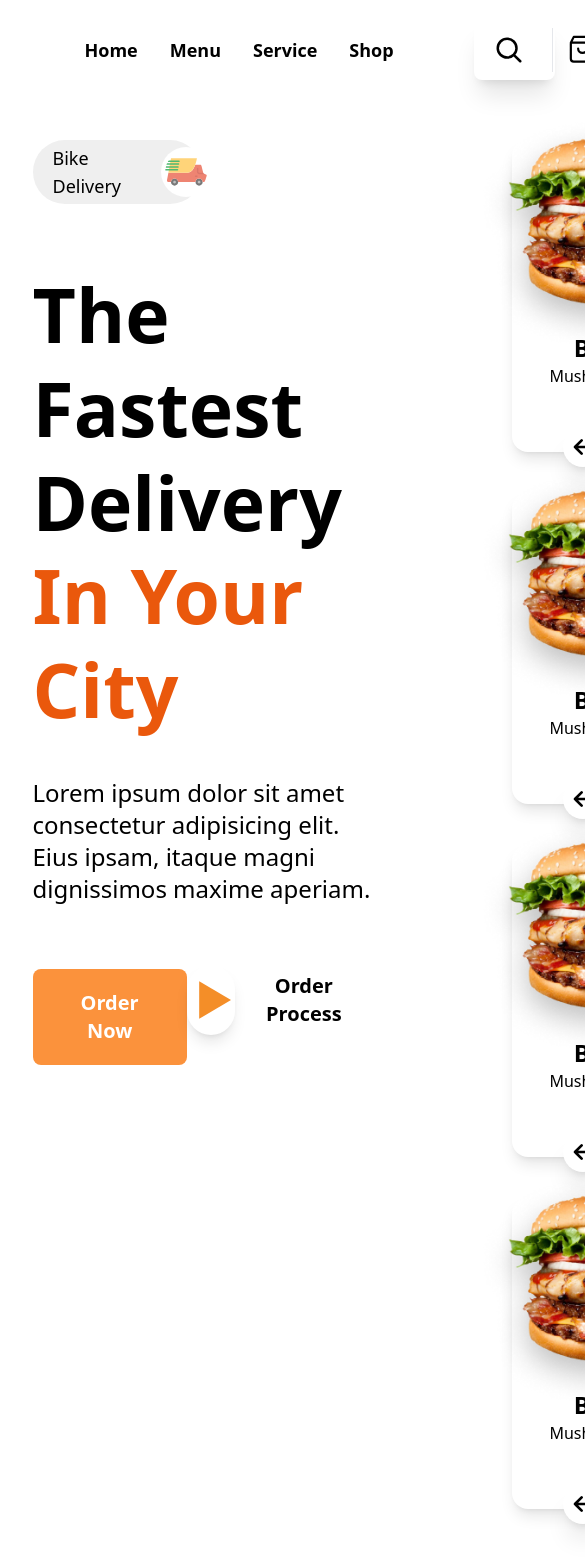
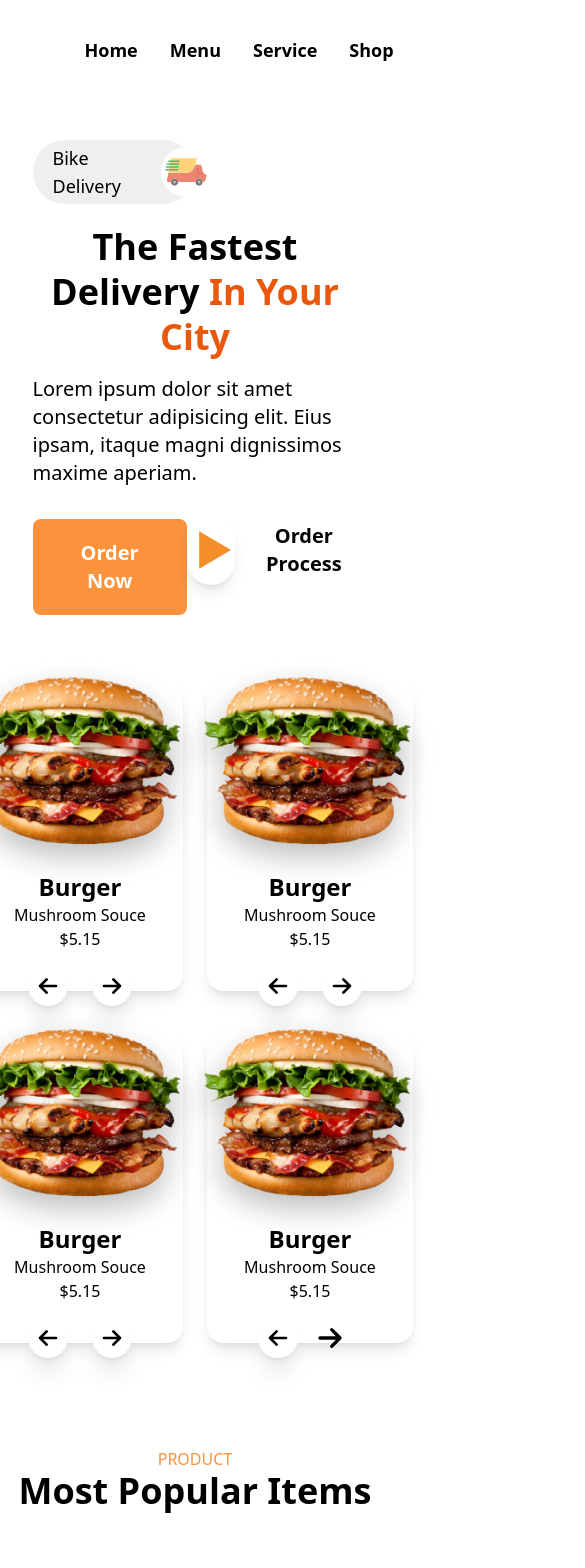
Before and after one commit to iiianous/angular-ts-food, an Angular app: page / in a window 390 px wide. Shown: the top 1568 px of the page, 585 px wide, since content can reach past the window. Built offline with nearby package versions, Linux system fonts and the light colour scheme; what angular-svg-icon would draw is missing.

Commit message:
refactor: make logo a component

```diff
--- a/src/app/app.module.ts
+++ b/src/app/app.module.ts
@@ -13,6 +13,7 @@ import { FooterComponent } from './footer/footer.component';
 import { SearchComponent } from './shared/components/search/search/search.component';
 import { TestimonialComponent } from './testimonial/testimonial.component';
 import { SubscribeComponent } from './subscribe/subscribe.component';
+import { LogoComponent } from './shared/components/logo/logo.component';
 
 @NgModule({
   declarations: [
@@ -24,7 +25,8 @@ import { SubscribeComponent } from './subscribe/subscribe.component';
     FooterComponent,
     SearchComponent,
     TestimonialComponent,
-    SubscribeComponent
+    SubscribeComponent,
+    LogoComponent
   ],
   imports: [
     BrowserModule,
--- a/src/app/footer/footer.component.html
+++ b/src/app/footer/footer.component.html
@@ -1,34 +1,32 @@
-<section class="w-full bg-white py-16 text-center mt-24 bg-[#efefef]">
+<section
+  class="w-full bg-white py-24 text-center mt-24 bg-[#efefef] text-slate-400"
+>
   <div class="w-10/12 mx-auto flex h-full text-left">
-    <div class="flex-1 mr-24">
-      <a href="#">
-        <img
-          class="p-2 relative w-[145px] mb-4"
-          src="./assets/food-logo.png"
-          alt="Food Logo"
-        />
-      </a>
-      <p>Lorem ipsum dolor sit amet, consectetur adipisicing elit.</p>
+    <div class="flex-1 lg:ml-0 mx-8">
+      <app-logo></app-logo>
+      <p class="mt-4">
+        Lorem ipsum dolor sit amet, consectetur adipisicing elit.
+      </p>
     </div>
-    <div class="flex-1">
-      <h3 class="text-2xl mb-4 font-bold">Opening Restaurant</h3>
+    <div class="flex-1 mx-8">
+      <h3 class="text-2xl mb-6 font-bold text-black">Opening Restaurant</h3>
       <p>Sat-Wed 09:00am - 10:00pm</p>
       <p>Sat-Wed 09:00am - 10:00pm</p>
       <p>Sat-Wed 09:00am - 10:00pm</p>
     </div>
-    <div class="flex-1">
-      <h3 class="text-2xl mb-4 font-bold">User Link</h3>
+    <div class="flex-1 mx-8">
+      <h3 class="text-2xl mb-6 font-bold text-black">User Link</h3>
       <p>About Us</p>
       <p>Contact Us</p>
       <p>Order Delivery</p>
       <p>Payment and Tax</p>
       <p>Terms of Service</p>
     </div>
-    <div class="flex-1">
-      <h3 class="text-2xl mb-4 font-bold">Contact Us</h3>
-      <p>Sat-Wed 09:00am - 10:00pm</p>
-      <p>Sat-Wed 09:00am - 10:00pm</p>
-      <p>Sat-Wed 09:00am - 10:00pm</p>
+    <div class="flex-1 mx-8">
+      <h3 class="text-2xl mb-6 font-bold text-black">Contact Us</h3>
+      <p>1234 Country Club Ave</p>
+      <p>NC 123456, London, UK</p>
+      <p>+1 229993 342</p>
     </div>
   </div>
 </section>
--- a/src/app/hero/hero.component.html
+++ b/src/app/hero/hero.component.html
@@ -2,13 +2,7 @@
   <div class="w-10/12 mx-auto">
     <header class="p-5 hero flex mb-10">
       <div class="flex-1">
-        <a href="#">
-          <img
-            class="p-2 relative w-[145px]"
-            src="./assets/food-logo.png"
-            alt="Food Logo"
-          />
-        </a>
+        <app-logo></app-logo>
       </div>
       <nav class="flex items-center flex-1">
         <ul class="m-0 p-0 flex">
@@ -28,14 +22,15 @@
           </li>
         </ul>
       </nav>
-      <div class="flex-1 items-center flex">
+      <div class="flex-1 items-center flex hidden lg:block">
         <app-search></app-search>
       </div>
     </header>
-    <div class="flex">
-      <div class="flex-1 pr-32">
+
+    <div class="flex flex-col lg:flex-row">
+      <div class="flex-1 lg:pr-32">
         <div
-          class="mb-16 rounded-full bg-[#efefef] p-1 flex items-center w-2/4"
+          class="mb-5 lg:mb-16 rounded-full bg-[#efefef] p-1 flex items-center w-2/4"
         >
           <div class="flex-1 items-end px-4 text-lg">Bike Delivery</div>
           <div>
@@ -48,14 +43,16 @@
             />
           </div>
         </div>
-        <h1 class="text-[75px] text-black font-bold leading-tight mb-10">
+        <h1
+          class="text-black text-4xl font-bold leading-tight mb-4 lg:mb-10 text-center lg:text-left lg:text-[70px]"
+        >
           The Fastest Delivery <span class="text-orange-600">In Your City</span>
         </h1>
-        <p class="mb-16 text-2xl">
+        <p class="mb-8 lg:mb-16 text-xl lg:text-2xl">
           Lorem ipsum dolor sit amet consectetur adipisicing elit. Eius ipsam,
           itaque magni dignissimos maxime aperiam.
         </p>
-        <div class="flex">
+        <div class="flex mb-16 lg:mb-0">
           <div class="flex-1">
             <button
               class="bg-orange-400 px-12 py-5 text-xl font-bold text-white rounded-lg"
@@ -86,8 +83,9 @@
       <div class="flex-1">
         <!-- <div class="bg-slate-100 h-full">
         </div> -->
+        <div class="flex items-center justify-center">
+          <div class="flex flex-col">
             <div class="flex">
-          <div class="flex flex-wrap">
               <div class="w-[230px] text-center mb-10">
                 <div
                   class="mx-3 bg-white-400 rounded-2xl shadow-lg flex flex-col"
@@ -152,6 +150,8 @@
                   </div>
                 </div>
               </div>
+            </div>
+            <div class="flex">
               <div class="w-[230px] text-center mb-10">
                 <div class="mx-3 bg-white rounded-2xl shadow-lg flex flex-col">
                   <img
@@ -219,10 +219,11 @@
               </div>
             </div>
           </div>
+        </div>
         <!-- <img src="https://placehold.co/600x400/EEE/31343C" alt="A Placeholder" /> -->
       </div>
     </div>
-    <div class="flex text-center shadow-2xl p-[50px] rounded-xl my-16">
+    <!-- <div class="flex text-center shadow-2xl p-[50px] rounded-xl my-16">
       <div
         *ngFor="let item of operatingHours"
         class="flex-1 flex justify-center items-center flex-col"
@@ -235,6 +236,6 @@
         <p class="font-bold mb-1">{{ item.operatingHour }}</p>
         <p class="text-gray-400 text-xs">{{ item.text }}</p>
       </div>
-    </div>
+    </div> -->
   </div>
 </section>
--- /dev/null
+++ b/src/app/shared/components/logo/logo.component.html
@@ -0,0 +1,7 @@
+<a href="#" title="Food Logo">
+  <img
+    class="p-2 relative w-[145px]"
+    src="./assets/food-logo.png"
+    alt="Food Logo"
+  />
+</a>
```
Also changed, not shown: src/app/shared/components/logo/logo.component.ts (added, +10 -0 lines), src/app/shared/components/logo/logo.component.scss (added), 1 other file (tests, documents, lock files or other folders). Lines whose indentation alone changed are shown as unchanged.
